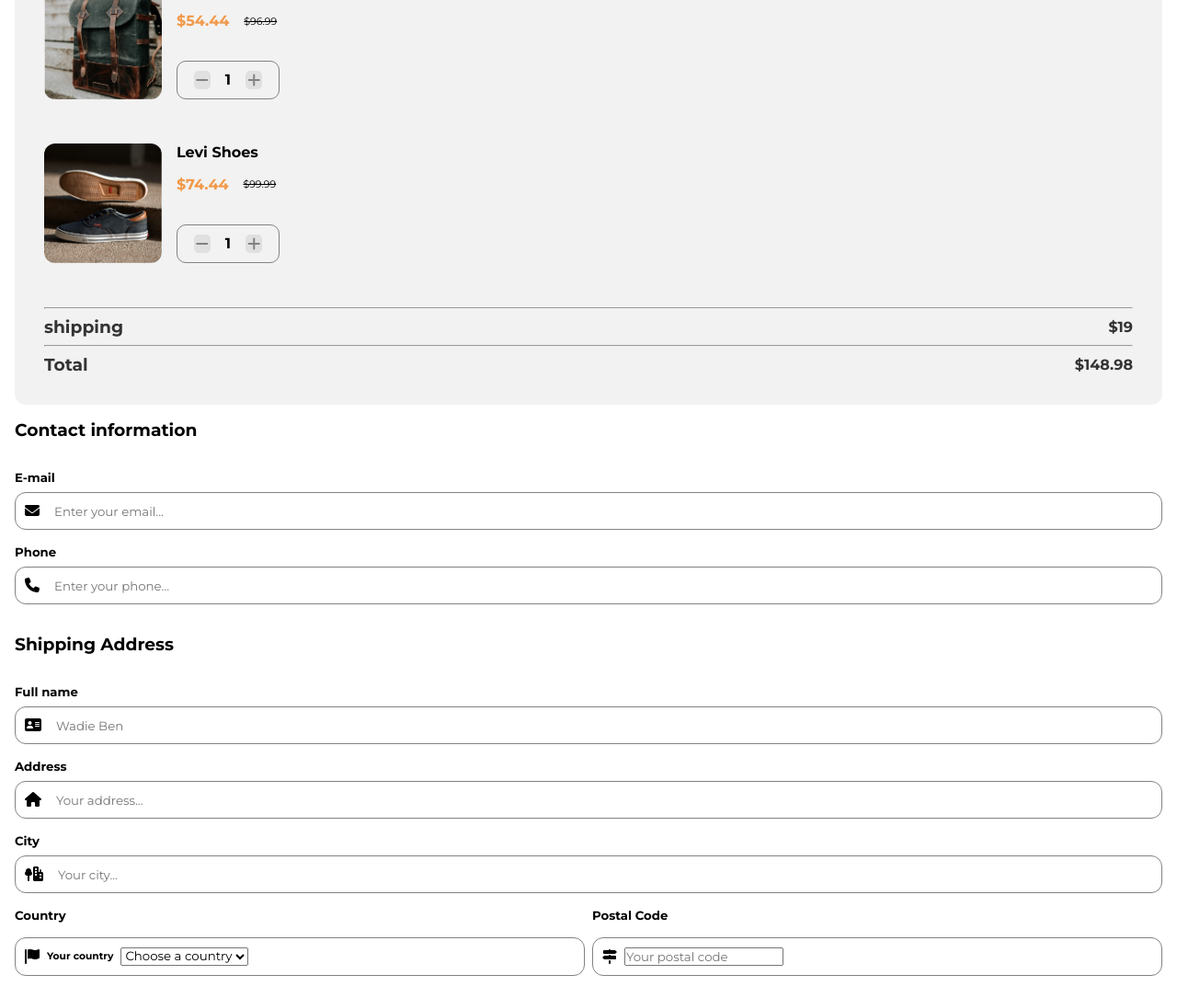
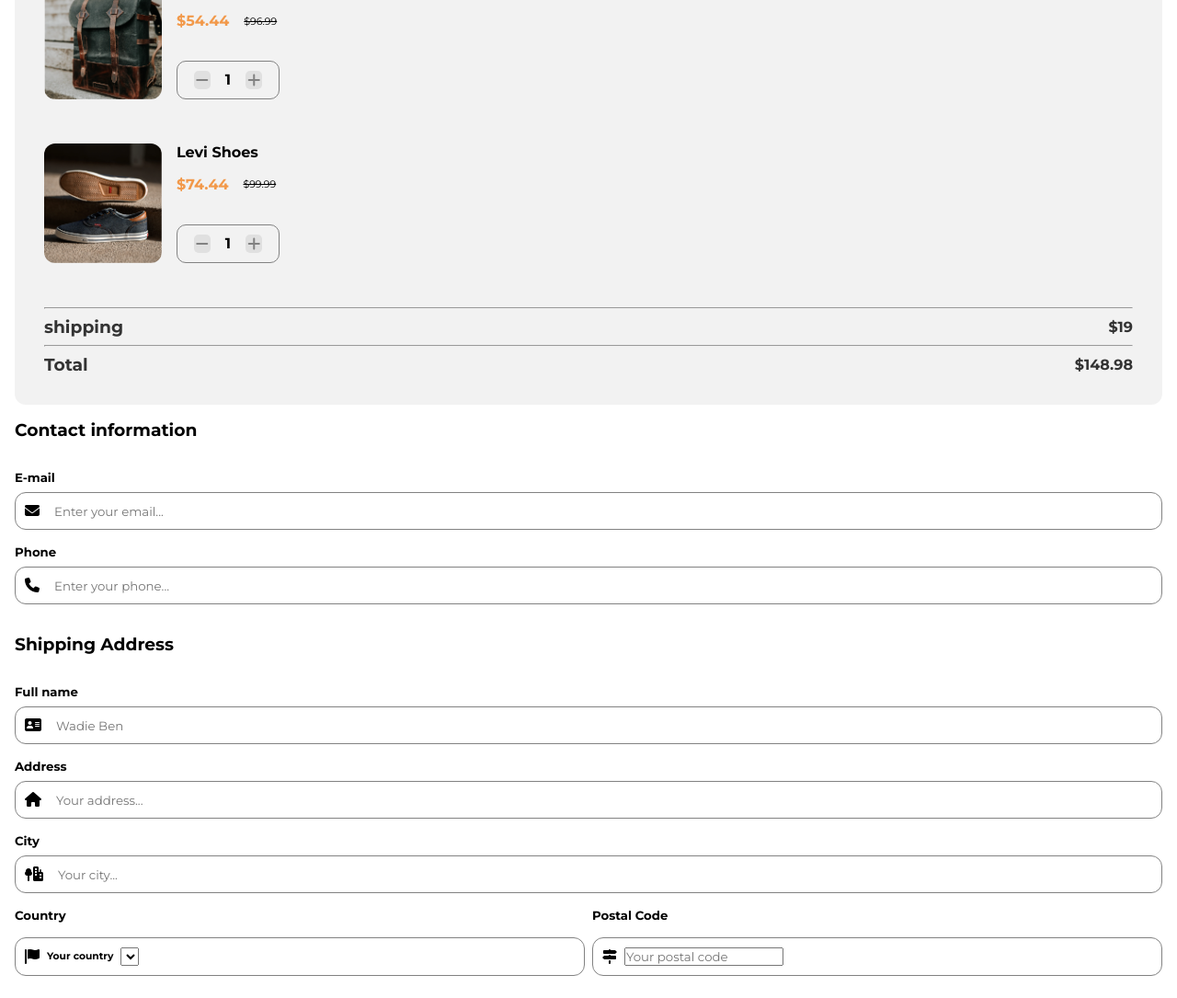
Before and after one commit to WadieBenabdouh/checkout-page, a website built with Parcel: page src/index.html in a window 1280 px wide. Shown: the part 133-1218 px from the top of the page at 92% size. Built offline with nearby package versions, Linux system fonts and the light colour scheme.

Commit message:
beautiful commit

```diff
--- a/src/scss/main.scss
+++ b/src/scss/main.scss
@@ -208,6 +208,10 @@ form {
                      border-radius: 12px;
                      padding: 10px;
 
+                     select {
+                        width: 1.5em; //WOW IMPRESSIVE WAY TO SHOW ONLY THE ARROW!! SELF MADE TOO WELL DONE
+                     }
+
                 }
             }
 
```
Also changed, not shown: 2 other files.
